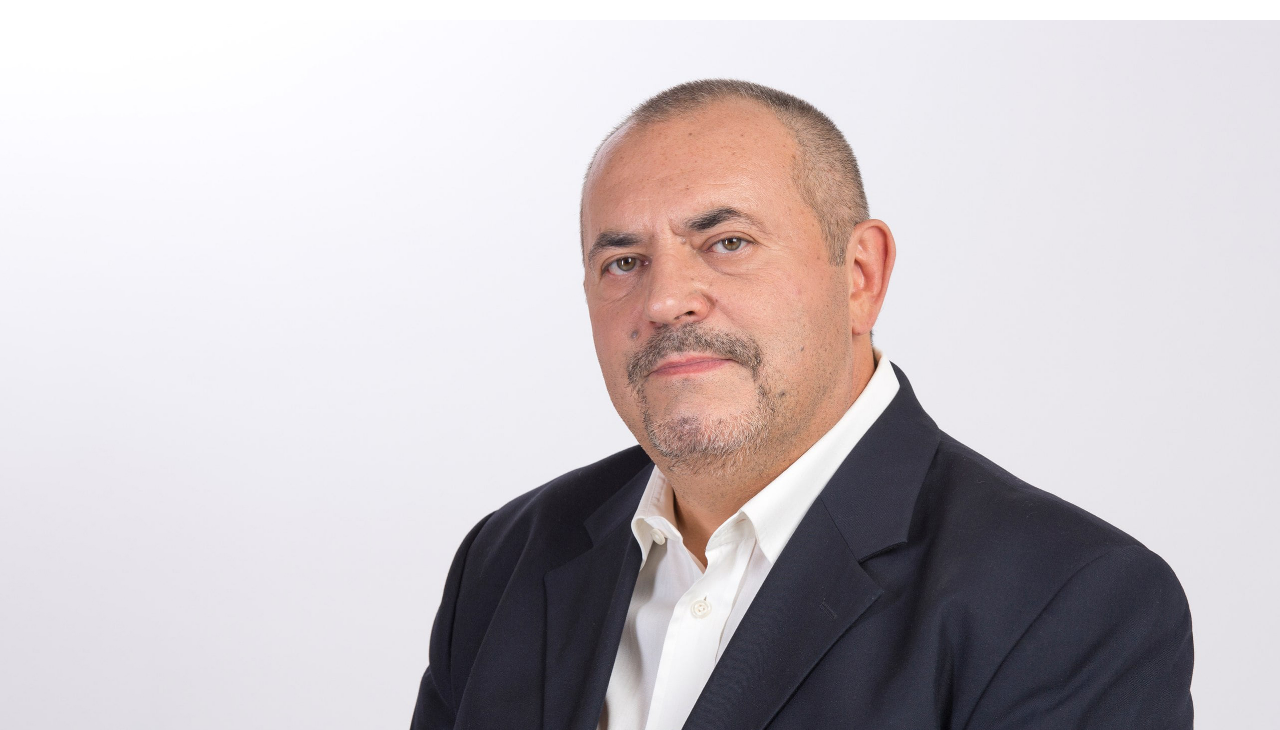
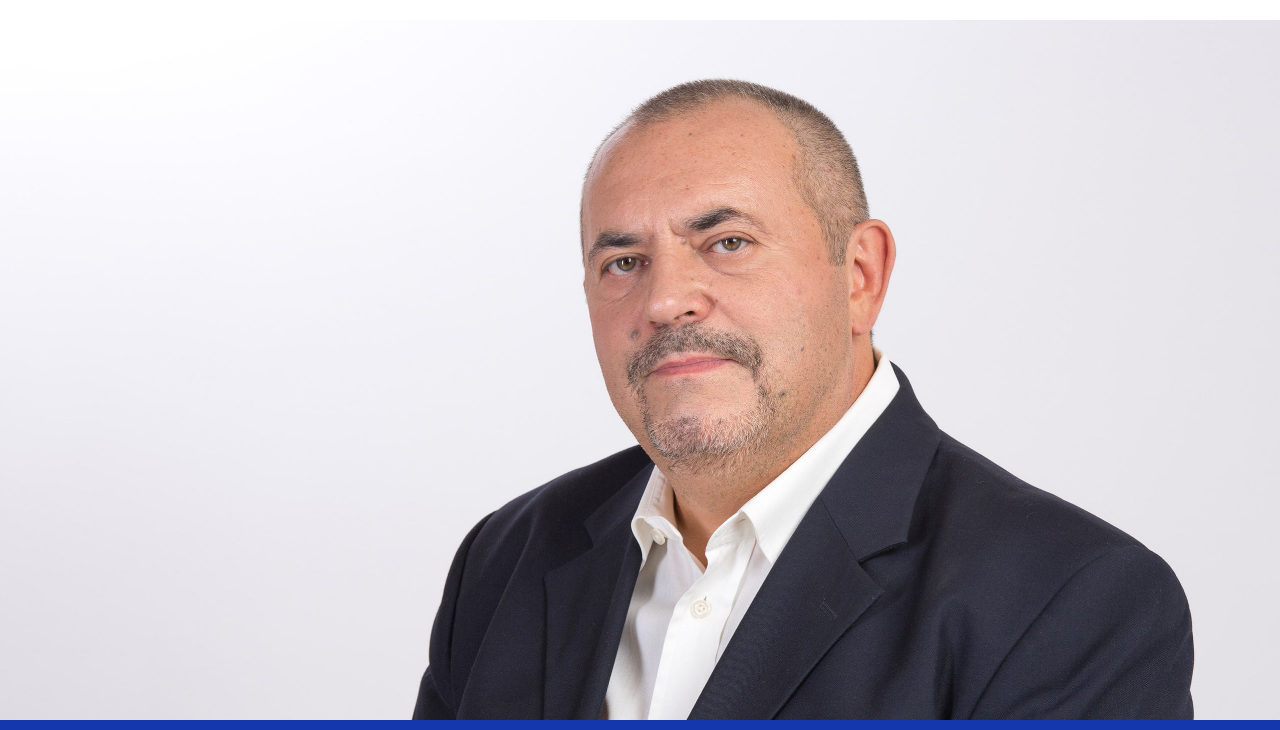
Before and after one commit to AntropovAG/nadezhdin_landing, a plain HTML site: page index.html in a window 1280 px wide. Shown: the part 70-800 px from the top of the page. Drawn offline with Linux system fonts and the light colour scheme.

Commit message:
Update intro__photo.css

```diff
--- a/blocks/intro/__photo/intro__photo.css
+++ b/blocks/intro/__photo/intro__photo.css
@@ -1,3 +1,6 @@
 .intro__photo {
   max-width: 100%;
+  max-height: 700px;
+  object-fit: cover;
+  object-position: top;
 }
```
